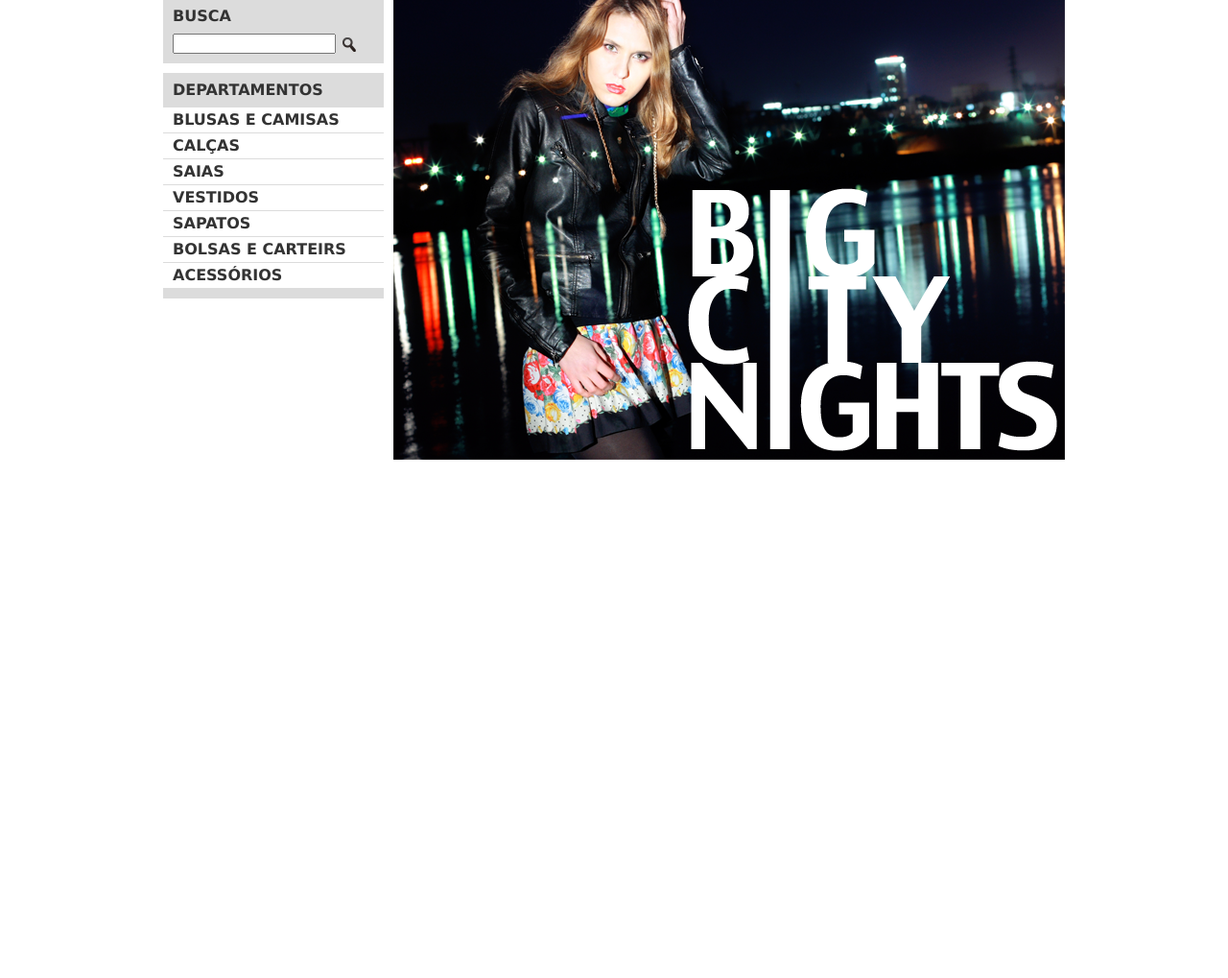
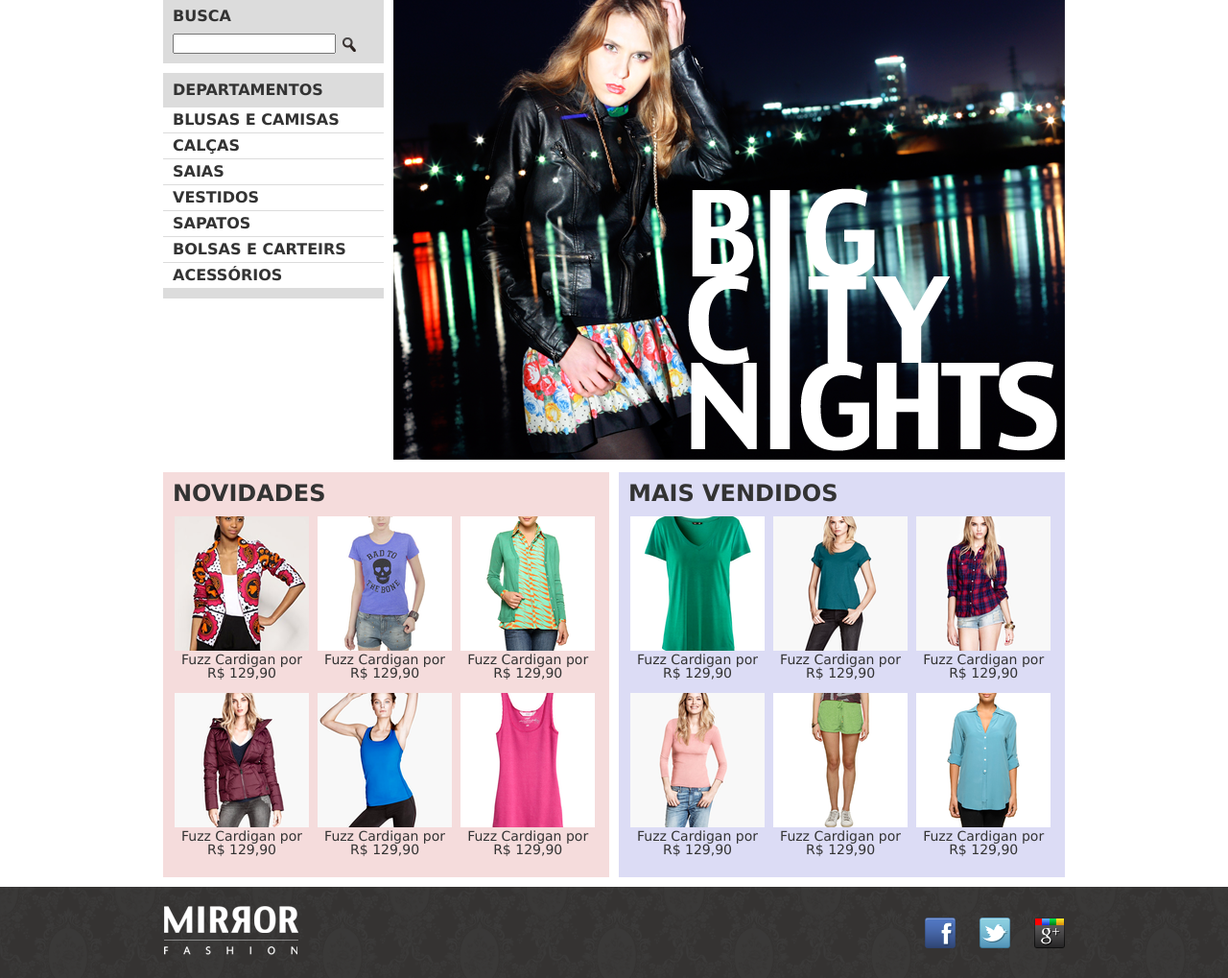
Before and after one commit to pmsoares/UFCD5414, a PHP site: page / in a window 1280 px wide. Shown: the part 99-1118 px from the top of the page at 96% size. Before the commit the page ends 578 px from the top, so only its background shows below. Run offline with PHP 8.4, Linux system fonts and the light colour scheme.

Commit message:
Sessão de 22/05/2025

```diff
--- a/css/estilos.css
+++ b/css/estilos.css
@@ -87,3 +87,84 @@ header {
 .destaques {
     margin-top: 10px;
 }
+
+.painel {
+    margin: 10px 0;
+    padding: 10px;
+    width: 445px;
+}
+
+.painel li {
+    display: inline-block;
+    vertical-align: top;
+    width: 140px;
+    margin: 2px;
+    padding-bottom: 10px;
+}
+
+.novidades {
+    float: left;
+    background-color: #f5dcdc;
+}
+
+.mais-vendidos {
+    float: right;
+    background-color: #dcdcf5;
+}
+
+.painel h2 {
+    font-size: 24px;
+    font-weight: bold;
+    text-transform: uppercase;
+    margin-bottom: 10px;
+}
+
+.painel a {
+    color: #333;
+    font-size: 14px;
+    text-align: center;
+    text-decoration: none;
+}
+
+footer {
+    background-image: url(../img/fundo-rodape.png);
+    clear: both;
+    padding: 20px 0;
+}
+
+footer .container {
+    position: relative;
+}
+
+.social {
+    position: absolute;
+    right: 0;
+    top: 12px;
+}
+
+.social li {
+    float: left;
+    margin-left: 25px;
+}
+
+.social a {
+    /* tamanho da imagem */
+    height: 32px;
+    width: 32px;
+
+    /* image replacement */
+    display: block;
+    text-indent: -9999px;
+}
+
+.social a[href*="facebook.com"] {
+    background-image: url(../img/facebook.png);
+}
+
+.social a[href*="x.com"] {
+    background-image: url(../img/twitter.png);
+}
+
+.social a[href*="plus.google.com"] {
+    background-image: url(../img/googleplus.png);
+}
--- a/index.html
+++ b/index.html
@@ -66,10 +66,128 @@
 
     <section id="destaques" class="container">
         <!-- Painéis com destaques -->
+        <div class="container paineis">
+            <section class="painel novidades">
+                <h2>Novidades</h2>
+                <ol>
+                    <!-- primeiro produto -->
+                    <li>
+                        <a href="produto.html">
+                            <figure>
+                                <img src="img/produtos/miniatura1.png" alt="Produto1">
+                                <figcaption>Fuzz Cardigan por R$ 129,90</figcaption>
+                            </figure>
+                        </a>
+                    </li>
+                    <li>
+                        <a href="produto.html">
+                            <figure>
+                                <img src="img/produtos/miniatura2.png" alt="Produto2">
+                                <figcaption>Fuzz Cardigan por R$ 129,90</figcaption>
+                            </figure>
+                        </a>
+                    </li>
+                    <li>
+                        <a href="produto.html">
+                            <figure>
+                                <img src="img/produtos/miniatura3.png" alt="Produto3">
+                                <figcaption>Fuzz Cardigan por R$ 129,90</figcaption>
+                            </figure>
+                        </a>
+                    </li>
+                    <li>
+                        <a href="produto.html">
+                            <figure>
+                                <img src="img/produtos/miniatura4.png" alt="Produto4">
+                                <figcaption>Fuzz Cardigan por R$ 129,90</figcaption>
+                            </figure>
+                        </a>
+                    </li>
+                    <li>
+                        <a href="produto.html">
+                            <figure>
+                                <img src="img/produtos/miniatura5.png" alt="Produto5">
+                                <figcaption>Fuzz Cardigan por R$ 129,90</figcaption>
+                            </figure>
+                        </a>
+                    </li>
+                    <li>
+                        <a href="produto.html">
+                            <figure>
+                                <img src="img/produtos/miniatura6.png" alt="Produto6">
+                                <figcaption>Fuzz Cardigan por R$ 129,90</figcaption>
+                            </figure>
+                        </a>
+                    </li>
+                </ol>
+            </section>
+
+            <section class="painel mais-vendidos">
+                <h2>Mais Vendidos</h2>
+                <ol>
+                    <li>
+                        <a href="produto.html">
+                            <figure>
+                                <img src="img/produtos/miniatura7.png" alt="Produto7">
+                                <figcaption>Fuzz Cardigan por R$ 129,90</figcaption>
+                            </figure>
+                        </a>
+                    </li>
+                    <li>
+                        <a href="produto.html">
+                            <figure>
+                                <img src="img/produtos/miniatura8.png" alt="Produto8">
+                                <figcaption>Fuzz Cardigan por R$ 129,90</figcaption>
+                            </figure>
+                        </a>
+                    </li>
+                    <li>
+                        <a href="produto.html">
+                            <figure>
+                                <img src="img/produtos/miniatura9.png" alt="Produto9">
+                                <figcaption>Fuzz Cardigan por R$ 129,90</figcaption>
+                            </figure>
+                        </a>
+                    </li>
+                    <li>
+                        <a href="produto.html">
+                            <figure>
+                                <img src="img/produtos/miniatura10.png" alt="Produto10">
+                                <figcaption>Fuzz Cardigan por R$ 129,90</figcaption>
+                            </figure>
+                        </a>
+                    </li>
+                    <li>
+                        <a href="produto.html">
+                            <figure>
+                                <img src="img/produtos/miniatura11.png" alt="Produto11">
+                                <figcaption>Fuzz Cardigan por R$ 129,90</figcaption>
+                            </figure>
+                        </a>
+                    </li>
+                    <li>
+                        <a href="produto.html">
+                            <figure>
+                                <img src="img/produtos/miniatura12.png" alt="Produto12">
+                                <figcaption>Fuzz Cardigan por R$ 129,90</figcaption>
+                            </figure>
+                        </a>
+                    </li>
+                </ol>
+            </section>
+        </div>
     </section>
 
     <footer>
-        <!-- conteúdo do rodapé -->
+        <div class="container">
+            <img src="img/logo-rodape.png" alt="Logo Mirror Fashion">
+
+            <ul class="social">
+                <li><a href="https://www.facebook.com/mirrorfashion">Facebook</a></li>
+                <li><a href="https://x.com/mirrorfashion">Twitter</a></li>
+                <li><a href="https://plus.google.com/mirrorfashion">Google+</a></li>
+            </ul>
+        </div>
     </footer>
 </body>
 
```
